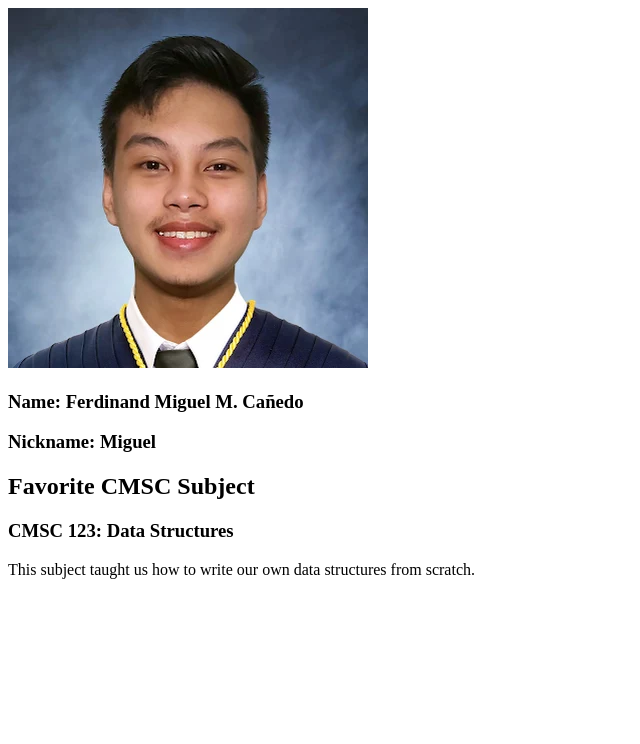
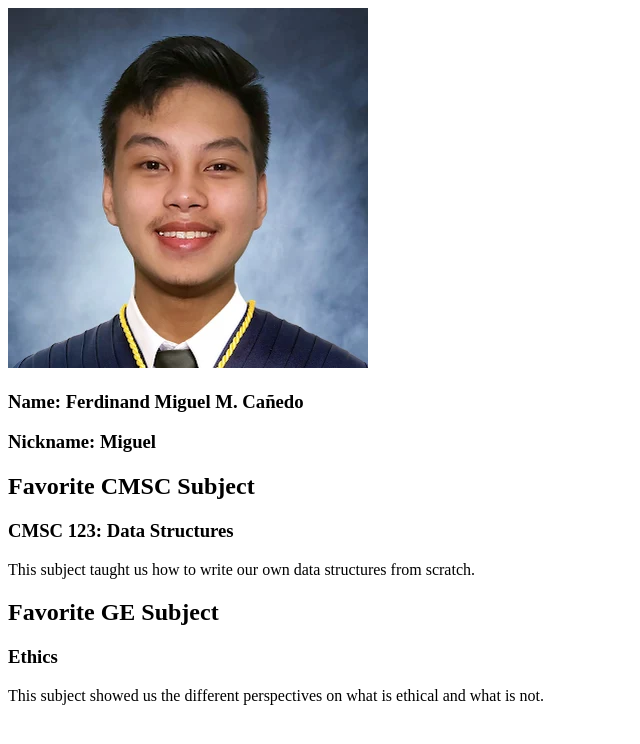
Before and after one commit to fmcanedo/fmcanedo.github.io, a plain HTML site: page index.html in a window 1280 px wide. Shown: the whole page, without its empty margins (0-640 px from the left). Drawn offline with Linux system fonts and the light colour scheme.

Commit message:
feat: Added favorite GE subject and why.

```diff
--- a/index.html
+++ b/index.html
@@ -16,5 +16,11 @@
             <h3>CMSC 123: Data Structures</h3>
             <p>This subject taught us how to write our own data structures from scratch.</p>
         </div>
+
+        <div>
+            <h2>Favorite GE Subject</h2>
+            <h3>Ethics</h3>
+            <p>This subject showed us the different perspectives on what is ethical and what is not.</p>
+        </div>
     </body>
 </html>
```
